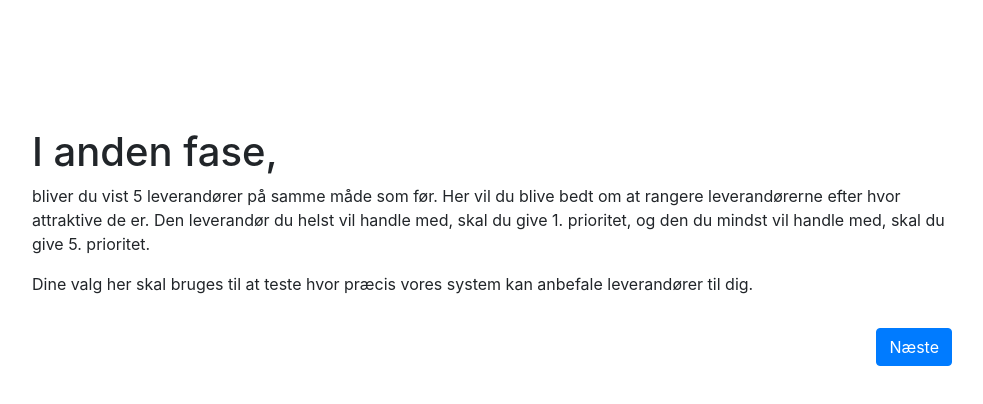
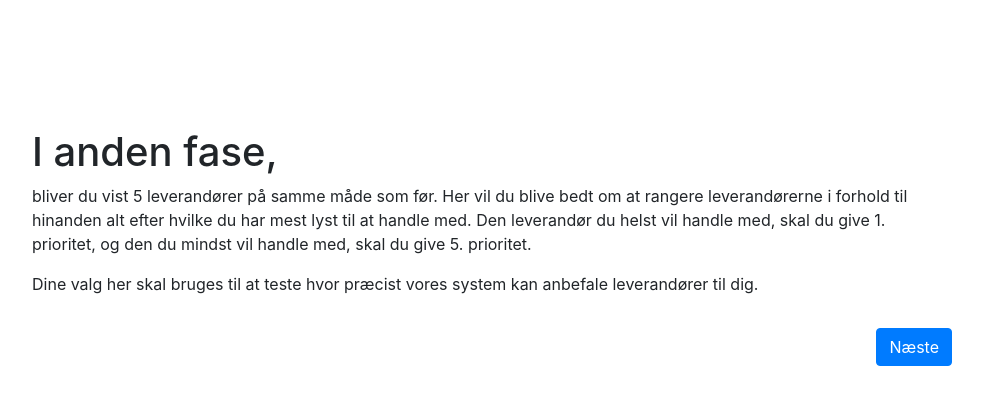
Before and after one commit to Vanluren/survey-imprecise, a React (Create React App) app: page /phase/2 in a window 1280 px wide. Shown: the top 404 px of the page, without its empty margins (148-1131 px from the left). Built offline with nearby package versions, Linux system fonts and the light colour scheme; no server answers.

Commit message:
Altered tekst

```diff
--- a/src/TextPages/PhaseTwo.js
+++ b/src/TextPages/PhaseTwo.js
@@ -7,12 +7,13 @@ const PhaseTwo = () => {
       <h1>I anden fase,</h1>
       <p>
         bliver du vist 5 leverandører på samme måde som før. Her vil du blive
-        bedt om at rangere leverandørerne efter hvor attraktive de er. Den
+        bedt om at rangere leverandørerne i forhold til hinanden alt efter hvilke
+        du har mest lyst til at handle med. Den
         leverandør du helst vil handle med, skal du give 1. prioritet, og den du
         mindst vil handle med, skal du give 5. prioritet.
       </p>
       <p>
-        Dine valg her skal bruges til at teste hvor præcis vores system kan
+        Dine valg her skal bruges til at teste hvor præcist vores system kan
         anbefale leverandører til dig.
       </p>
     </TextPage>
```
